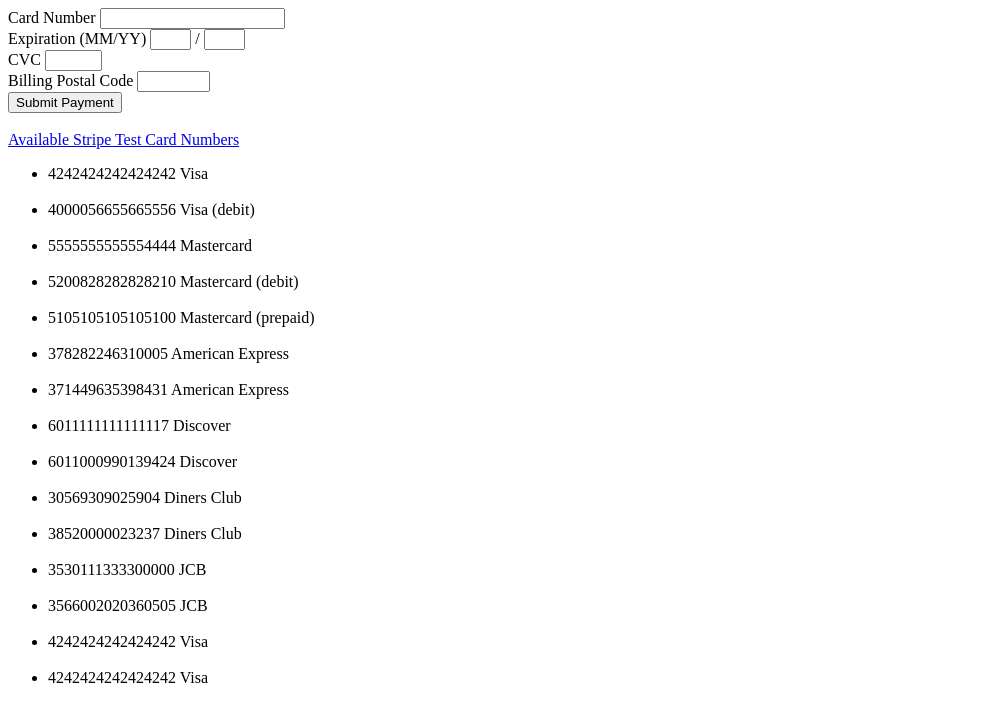
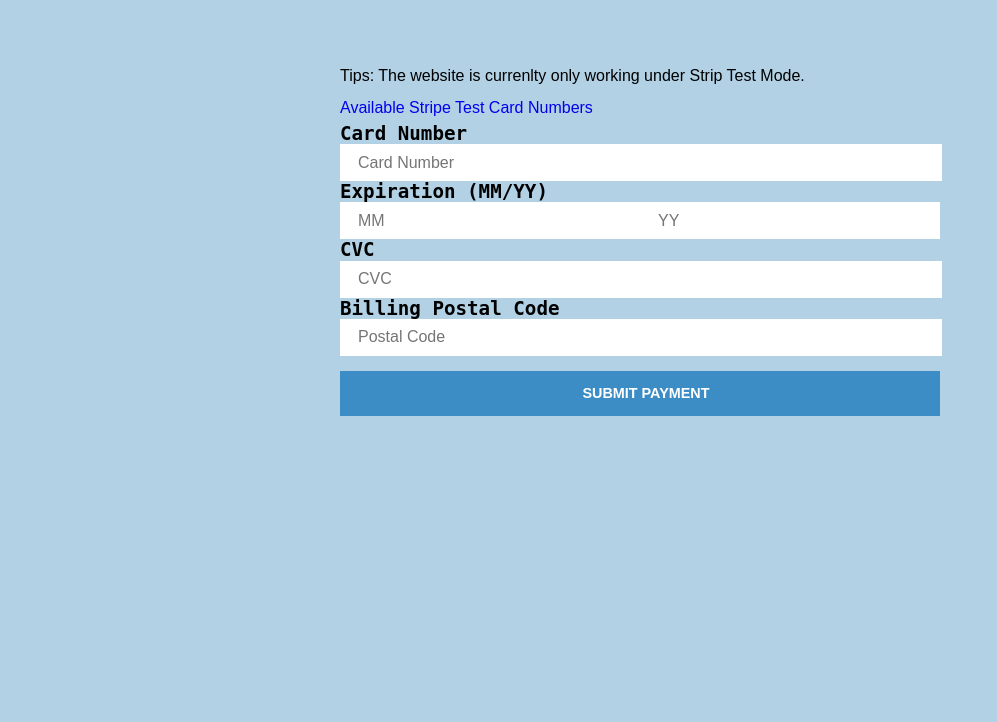
Before and after one commit to HoverEagle2016/RA-Project2-ShoppingCart, a PHP site: page /chargeForm.php in a window 1280 px wide. Shown: the top 722 px of the page, without its empty margins (0-997 px from the left). Run offline with PHP 8.4, Linux system fonts and the light colour scheme; data that the repository does not hold is empty; some libraries are stand-ins or nearby versions.

Commit message:
Add styles for the checkout page

```diff
--- a/charge.php
+++ b/charge.php
@@ -16,7 +16,9 @@
       'currency' => 'usd'
   ));
 
-  echo '<h1>Successfully charged $'. $total . '!</h1>';
-  echo '<a href="index.html"> Go back to home page.</a>';
+  $paidAmount = $total/100;
+
+  echo '<h1>Thank you! You have successfully paid $'. $paidAmount . '!</h1>';
+  echo '<a href="index.html"> More fun stuffs?</a>';
 
 ?>
--- a/chargeForm.php
+++ b/chargeForm.php
@@ -11,40 +11,46 @@ $total = $_POST['total'];
   <script src="https://ajax.googleapis.com/ajax/libs/jquery/3.1.1/jquery.min.js"></script>
   <script type="text/javascript" src="https://js.stripe.com/v2/"></script>
   <script type="text/javascript" src="checkout.js"></script>
-
+  <link rel="stylesheet" type="text/css" href="build/app.css">
+  <!-- <link rel="stylesheet" type="text/css" href="chargeForm.css"> -->
   <title></title>
 </head>
-<body>
+
+  <body class="chargePage">
+    <p>Tips: The website is currenlty only working under Strip Test Mode. <br>
+    <a href="https://stripe.com/docs/testing">Available Stripe Test Card Numbers</a>
+    </p>
     <form action="charge.php" method="POST" id="payment-form">
       <span class="payment-errors"></span>
 
       <div class="form-row">
         <label>
           <span>Card Number</span>
-      <input type="text" size="20" data-stripe="number">
+          <input placeholder="Card Number" type="text" size="20" data-stripe="number">
         </label>
       </div>
 
       <div class="form-row">
         <label>
           <span>Expiration (MM/YY)</span>
-      <input type="text" size="2" data-stripe="exp_month">
+          <div class="expiration">
+            <input id="column-left" placeholder="MM" type="text" size="2" data-stripe="exp_month">
+            <input id="column-right" placeholder="YY" type="text" size="2" data-stripe="exp_year">
+          </div>
         </label>
-    <span> / </span>
-    <input type="text" size="2" data-stripe="exp_year">
       </div>
 
       <div class="form-row">
         <label>
           <span>CVC</span>
-      <input type="text" size="4" data-stripe="cvc">
+          <input placeholder="CVC" type="text" size="4" data-stripe="cvc">
         </label>
       </div>
 
       <div class="form-row">
         <label>
           <span>Billing Postal Code</span>
-      <input type="text" size="6" data-stripe="address_zip">
+          <input type="text" size="6" data-stripe="address_zip" placeholder="Postal Code">
         </label>
       </div>
 
@@ -54,28 +60,12 @@ $total = $_POST['total'];
         </label>
       </div>
 
-  <input type="submit" class="submit" value="Submit Payment">
+      <input id="checkoutSubmit" type="submit" class="submit" value="Submit Payment">
     </form>
   <br>
-<a href="https://stripe.com/docs/testing">Available Stripe Test Card Numbers</a>
+
   </br>
-<ul>
-  <li>4242424242424242  Visa</li> </br>
-  <li>4000056655665556  Visa (debit)</li></br>
-  <li>5555555555554444  Mastercard</li></br>
-  <li>5200828282828210  Mastercard (debit)</li></br>
-  <li>5105105105105100  Mastercard (prepaid)</li></br>
-  <li>378282246310005   American Express</li></br>
-  <li>371449635398431   American Express</li></br>
-  <li>6011111111111117  Discover</li></br>
-  <li>6011000990139424  Discover</li></br>
-  <li>30569309025904    Diners Club</li></br>
-  <li>38520000023237    Diners Club</li></br>
-  <li>3530111333300000  JCB</li></br>
-  <li>3566002020360505  JCB</li></br>
-  <li>4242424242424242  Visa</li></br>
-  <li>4242424242424242  Visa</li></br>
-</ul>
 
   </body>
+
 </html>
--- a/index.html
+++ b/index.html
@@ -53,7 +53,7 @@
 		        <h3 id="total"></h3>
 		        <form action="chargeForm.php" method="POST">
 		        	<input id="checkoutPrice" type="hidden" name="total" >
-		        	<input id="checkoutSubmit" type="submit" name="checkout" value="Checkout">
+		        	<input type="submit" name="checkout" value="Checkout">
 		        </form>
 
 			</div>
--- a/src/js/ShoppingCart.js
+++ b/src/js/ShoppingCart.js
@@ -57,10 +57,10 @@ generateCartView(e) {
 
 	} // Loop for all the categories
 		$('#total').html("Total: $" + total.toFixed(2));
-		$('#checkoutPrice').val(total.toFixed(2));
+		$('#checkoutPrice').val(total.toFixed(2) * 100);
 
 		$('#checkoutSubmit').click(function(){
-					sessionStorage.removeItem('quantity');
+					sessionStorage.clear();
 				});
 }
 
--- a/src/js/app.js
+++ b/src/js/app.js
@@ -44,7 +44,7 @@ export default class App {
 
 	// Populate data into the products section
 	productsPopulate(productsArray, theApp) {
-		// $('.owl-carousel').owlCarousel('update');
+
 		this.initShoppingCart();
 		this.productView.dataPopulate(productsArray, theApp);
 	}
--- /dev/null
+++ b/src/scss/_chargeForm.scss
@@ -0,0 +1,56 @@
+
+ .chargePage {
+  padding: 60px 0px;
+  background-color: #B2D1E5;
+  margin: 0 auto;
+  width: 600px;
+}
+
+.chargePage input {
+  margin: 1px 0px;
+  padding-left: 3%;
+}
+.chargePage input[type="text"]{
+  display: block;
+  height: 35px;
+  width: 97%;
+  border: none;
+  font-size: 1rem;
+}
+
+.chargePage input[type="submit"]{
+  display: block;
+  height: 45px;
+  width: 100%;
+  border: none;
+  background-color: #3C8DC5;
+  color: #fff;
+  margin-top: 15px;
+  cursor: pointer;
+  font-size: 0.9em;
+  text-transform: uppercase;
+  font-weight: bold;
+}
+.chargePage input[type="submit"]:hover{
+  background-color: #6FB7E9;
+  transition: 0.3s ease;
+}
+.chargePage .expiration {
+  display: flex;
+}
+
+.chargePage label span {
+  font-family: monospace;
+  font-weight: bolder;
+  font-size: 1.2rem;
+}
+
+.chargePage p{
+  text-align: left;
+  line-height: 2rem;
+  font-family: sans-serif;
+}
+
+.chargePage p a{
+  cursor:pointer;
+}
--- a/src/scss/_style.scss
+++ b/src/scss/_style.scss
@@ -684,3 +684,5 @@ button:hover {
 .quickViewWindow .close {
 	margin-top: -3%;
 }
+
+/****************************CHECKOUT************************************/
--- a/src/scss/app.scss
+++ b/src/scss/app.scss
@@ -1,4 +1,4 @@
-
+@import "_chargeForm.scss";
 @import "_reset.scss";
 @import "_style.scss";
 @import "_owl.carousel.min.scss";
```
Also changed, not shown: chargeForm.css (added, +55 -0 lines), src/js/productView.js (+32 -22 lines), README.md, build/app.css, build/bundle.js. Lines whose indentation alone changed are shown as unchanged.
